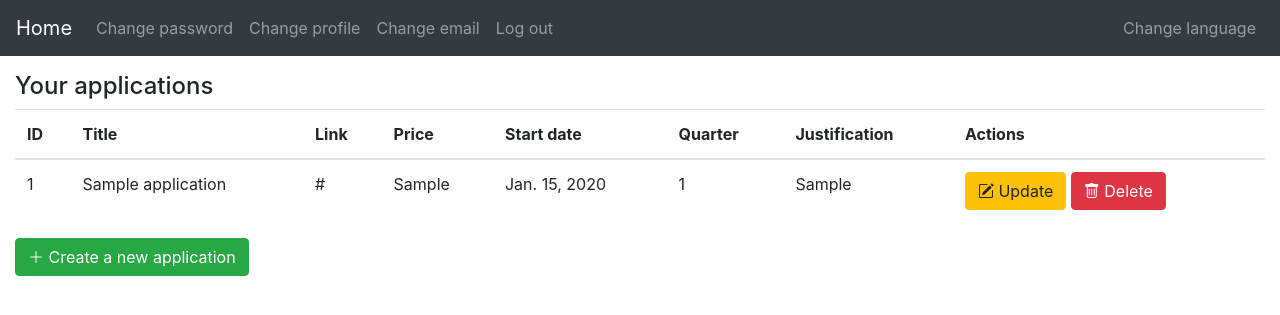
After one commit to vadimkerr/spda, a Django app: page /applications/list/ in a window 1280 px wide. The commit adds this page. Shown: the top 315 px of the page. Run offline with Django 3.2, Linux system fonts and the light colour scheme; a user stored in the database is signed in; tables that the repository leaves empty hold one stand-in row (values such as "Sample post"); some libraries are stand-ins or nearby versions.

Commit message:
Add applications (#3)
* add model, templates and views for applications

* remove comments

* small frontend improvements

* fix urls

```diff
--- /dev/null
+++ b/src/content/templates/engine/application_list.html
@@ -0,0 +1,63 @@
+{% extends 'layouts/default/page.html' %}
+
+{% load bootstrap4 %}
+{% load i18n %}
+
+{% block content %}
+    <h4>Your applications</h4>
+    {% if application_list %}
+        <table class="table">
+            <thead>
+            <tr>
+                <th scope="col">ID</th>
+                <th scope="col">Title</th>
+                <th scope="col">Link</th>
+                <th scope="col">Price</th>
+                <th scope="col">Start date</th>
+                <th scope="col">Quarter</th>
+                <th scope="col">Justification</th>
+                <th scope="col">Actions</th>
+            </tr>
+            </thead>
+            <tbody>
+            {% for application in application_list %}
+                <tr>
+                    <td>{{ application.pk }}</td>
+                    <td>{{ application.title }}</td>
+                    <td>{{ application.link }}</td>
+                    <td>{{ application.price|default_if_none:"—" }}</td>
+                    <td>{{ application.start_date|default_if_none:"—" }}</td>
+                    <td>{{ application.quarter }}</td>
+                    <td>
+                        {% if application.justification|length <= 30 %}
+                            {{ application.justification }}
+                        {% else %}
+                            <details>
+                                <summary>Justification is too long. Click here to expand!</summary>
+                                <p>{{ application.justification }}</p>
+                            </details>
+                        {% endif %}
+
+                    </td>
+                    <td>
+                        <a class="btn btn-warning" href="{% url 'engine:update' application.pk %}">
+                            <i class="bi bi-pencil-square"></i> Update
+                        </a>
+                        <a class="btn btn-danger" href="{% url 'engine:delete' application.pk %}">
+                            <i class="bi bi-trash"></i> Delete
+                        </a>
+                    </td>
+                </tr>
+            {% endfor %}
+            </tbody>
+        </table>
+    {% else %}
+        <p>You don't have any applications yet, consider creating one!</p>
+    {% endif %}
+    <p>
+        <a href="{% url 'engine:create' %}">
+            <button class="btn btn-success"><i class="bi bi-plus-lg"></i> Create a new application</button>
+        </a>
+    </p>
+
+{% endblock %}
--- a/src/content/templates/layouts/default/page.html
+++ b/src/content/templates/layouts/default/page.html
@@ -16,9 +16,10 @@
 
     <link rel="icon" href="{% static 'favicon.ico' %}">
 
-    <title>Simple Django Login and Registration</title>
+    <title>SPDA</title>
 
     <link href="{% static 'vendor/bootstrap/css/bootstrap.min.css' %}" rel="stylesheet">
+    <link rel="stylesheet" href="https://cdn.jsdelivr.net/npm/bootstrap-icons@1.7.2/font/bootstrap-icons.css">
     <link href="{% static 'css/styles.css' %}" rel="stylesheet">
 
 </head>
--- a/src/engine/models.py
+++ b/src/engine/models.py
@@ -1 +1,20 @@
-# Create your models here.
+from django.contrib.auth.models import User
+from django.db import models
+
+
+class Application(models.Model):
+    class Quarter(models.IntegerChoices):
+        Q1 = 1, "Q1"
+        Q2 = 2, "Q2"
+        Q3 = 3, "Q3"
+        Q4 = 4, "Q4"
+
+    user = models.ForeignKey(
+        User, on_delete=models.CASCADE, related_name="applications"
+    )
+    title = models.CharField(max_length=200)
+    link = models.URLField()
+    price = models.CharField(max_length=50, null=True, default=None)
+    start_date = models.DateField(null=True, default=None, help_text="Format: YYYY-MM-DD")
+    quarter = models.PositiveSmallIntegerField(choices=Quarter.choices)
+    justification = models.TextField(help_text="Why this course is important for you?")
--- /dev/null
+++ b/src/engine/urls.py
@@ -0,0 +1,18 @@
+from django.urls import path
+
+from .views import (
+    ApplicationCreateView,
+    ApplicationDeleteView,
+    ApplicationListView,
+    ApplicationUpdateView,
+)
+
+app_name = "engine"
+
+
+urlpatterns = [
+    path("list/", ApplicationListView.as_view(), name="list"),
+    path("create/", ApplicationCreateView.as_view(), name="create"),
+    path("<pk>/delete/", ApplicationDeleteView.as_view(), name="delete"),
+    path("<pk>/update/", ApplicationUpdateView.as_view(), name="update"),
+]
--- a/src/engine/views.py
+++ b/src/engine/views.py
@@ -1,10 +1,60 @@
-# Create your views here.
+from django.contrib.auth.mixins import LoginRequiredMixin
+from django.urls import reverse_lazy
+from django.views.generic import (
+    CreateView,
+    DeleteView,
+    ListView,
+    TemplateView,
+    UpdateView,
+)
 
-from django.views.generic import TemplateView
+from engine.models import Application
 
 
-class IndexPageView(TemplateView):
-    template_name = "engine/index.html"
+class ApplicationListView(LoginRequiredMixin, ListView):
+    model = Application
+
+    def get_queryset(self):
+        return self.request.user.applications.all()
+
+
+class ApplicationCreateView(LoginRequiredMixin, CreateView):
+    model = Application
+    fields = ["title", "link", "price", "start_date", "quarter", "justification"]
+    success_url = reverse_lazy("engine:list")
+    template_name_suffix = "_create_form"
+
+    def get_form(self, form_class=None):
+        form = super().get_form(form_class)
+
+        form.fields["price"].required = False
+        form.fields["start_date"].required = False
+
+        return form
+
+    def form_valid(self, form):
+        form.instance.user = self.request.user
+        return super().form_valid(form)
+
+
+class ApplicationUpdateView(LoginRequiredMixin, UpdateView):
+    model = Application
+    fields = ["title", "link", "price", "start_date", "quarter", "justification"]
+    success_url = reverse_lazy("engine:list")
+    template_name_suffix = "_update_form"
+
+    def get_form(self, form_class=None):
+        form = super().get_form(form_class)
+
+        form.fields["price"].required = False
+        form.fields["start_date"].required = False
+
+        return form
+
+
+class ApplicationDeleteView(LoginRequiredMixin, DeleteView):
+    model = Application
+    success_url = reverse_lazy("engine:list")
 
 
 class ChangeLanguageView(TemplateView):
--- a/src/spda/settings.py
+++ b/src/spda/settings.py
@@ -42,6 +42,7 @@ INSTALLED_APPS = [
     "django.contrib.staticfiles",
     "bootstrap4",
     "accounts",
+    "engine",
 ]
 
 MIDDLEWARE = [
--- a/src/spda/urls.py
+++ b/src/spda/urls.py
@@ -15,17 +15,19 @@ Including another URLconf
 """
 from django.conf.urls.static import static
 from django.contrib import admin
-from django.urls import include, path
+from django.urls import include, path, reverse_lazy
+from django.views.generic import RedirectView
 
-from engine.views import ChangeLanguageView, IndexPageView
+from engine.views import ChangeLanguageView
 from spda import settings
 
 urlpatterns = [
     path("admin/", admin.site.urls),
-    path("", IndexPageView.as_view(), name="index"),
     path("i18n/", include("django.conf.urls.i18n")),
     path("language/", ChangeLanguageView.as_view(), name="change_language"),
     path("accounts/", include("accounts.urls")),
+    path("applications/", include("engine.urls")),
+    path("", RedirectView.as_view(url=reverse_lazy("engine:list")), name="index"),
 ]
 
 urlpatterns += static(settings.MEDIA_URL, document_root=settings.MEDIA_ROOT)
```
Also changed, not shown: src/content/templates/engine/application_confirm_delete.html (added, +16 -0 lines), src/content/templates/engine/application_create_form.html (added, +20 -0 lines), src/content/templates/engine/application_update_form.html (added, +20 -0 lines), src/content/templates/engine/index.html (deleted, +0 -17 lines), src/engine/migrations/0001_initial.py (added).
